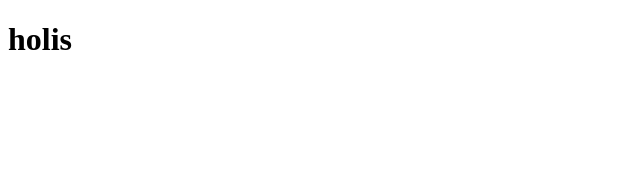
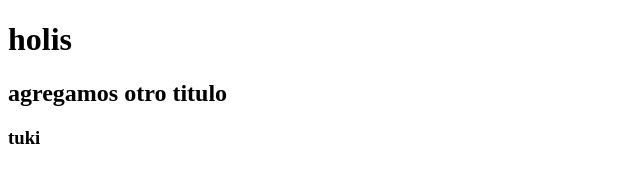
Before and after one commit to makibenve/claseBranch, a plain HTML site: page index/index.html in a window 1280 px wide. Shown: the whole page, without its empty margins (0-640 px from the left). Drawn offline with Linux system fonts and the light colour scheme.

Commit message:
add: titulos en index.html

```diff
--- a/index/index.html
+++ b/index/index.html
@@ -8,5 +8,7 @@
 </head>
 <body>
     <h1>holis</h1>
+    <h2>agregamos otro titulo</h2>
+    <h3>tuki</h3>
 </body>
 </html>
```
